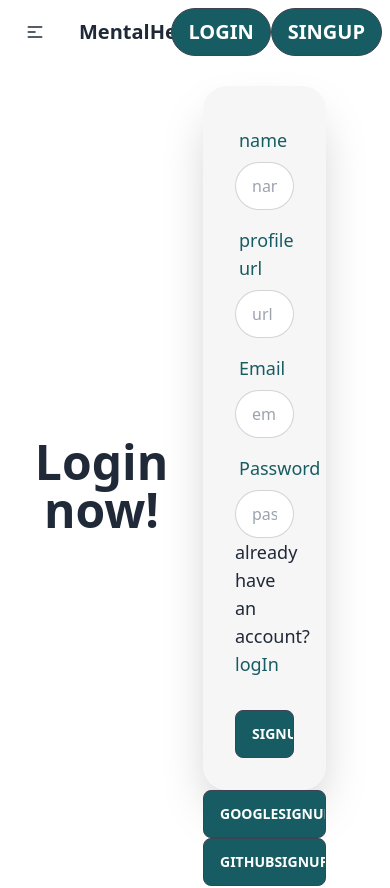
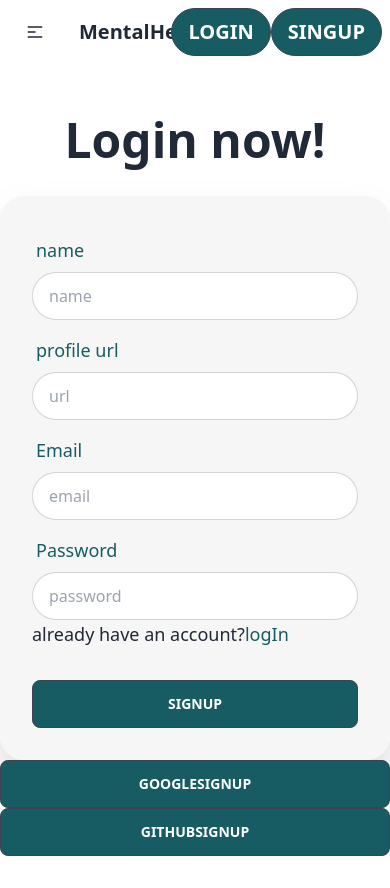
Before and after one commit to arafatyamin/mental-care-client, a React (Create React App) app: page /signup in a window 390 px wide. Shown: the top 888 px of the page. Built offline with nearby package versions, Linux system fonts and the light colour scheme; no server answers; what react-photo-view would draw is missing.

Commit message:
responsive form

```diff
--- a/src/pages/LogIn/LogIn.js
+++ b/src/pages/LogIn/LogIn.js
@@ -80,11 +80,11 @@
     return (
         <div>
             <div className="hero min-h-screen bg-white">
-            <div className="hero-content grid grid-cols-2 w-full">
-                <div className="text-center  ">
-                <h1 className="text-5xl font-bold text-[#175c62]">Login now!</h1>
+            <div className=" grid lg:grid-cols-2 flex-col w-full lg:my-8">
+                <div className="text-center  flex justify-center items-center">
+                <h1 className="text-5xl font-bold text-[#175c62] my-8">Login now!</h1>
                 </div>
-                <div className="card mr-12">
+                <div className="card lg:mr-12 my-4">
                 <form onSubmit={handleLogIn} className="card-body text-lg  shadow-2xl w-full rounded-3xl bg-[#f2f2f2a5]">
                     <div className="form-control">
                     <label className="label text-[#175c62]">Email</label>
--- a/src/pages/SignUp/SignUp.js
+++ b/src/pages/SignUp/SignUp.js
@@ -48,11 +48,11 @@
     return (
         <div>
             <div className="hero min-h-screen bg-white">
-            <div className="hero-content grid grid-cols-2 w-full">
-                <div className="text-center  ">
-                <h1 className="text-5xl font-bold">Login now!</h1>
+            <div className=" grid lg:grid-cols-2 w-full">
+                <div className="flex justify-center items-center ">
+                <h1 className="text-5xl font-bold my-4">Login now!</h1>
                 </div>
-                <div className="card mr-12">
+                <div className="card lg:mr-12 my-4">
                 <form onSubmit={handleSignUp} className="card-body text-lg  shadow-2xl w-full rounded-3xl bg-[#f2f2f2a5]">
                     <div className="form-control">
                     <label className="label text-[#175c62]">name</label>
```
